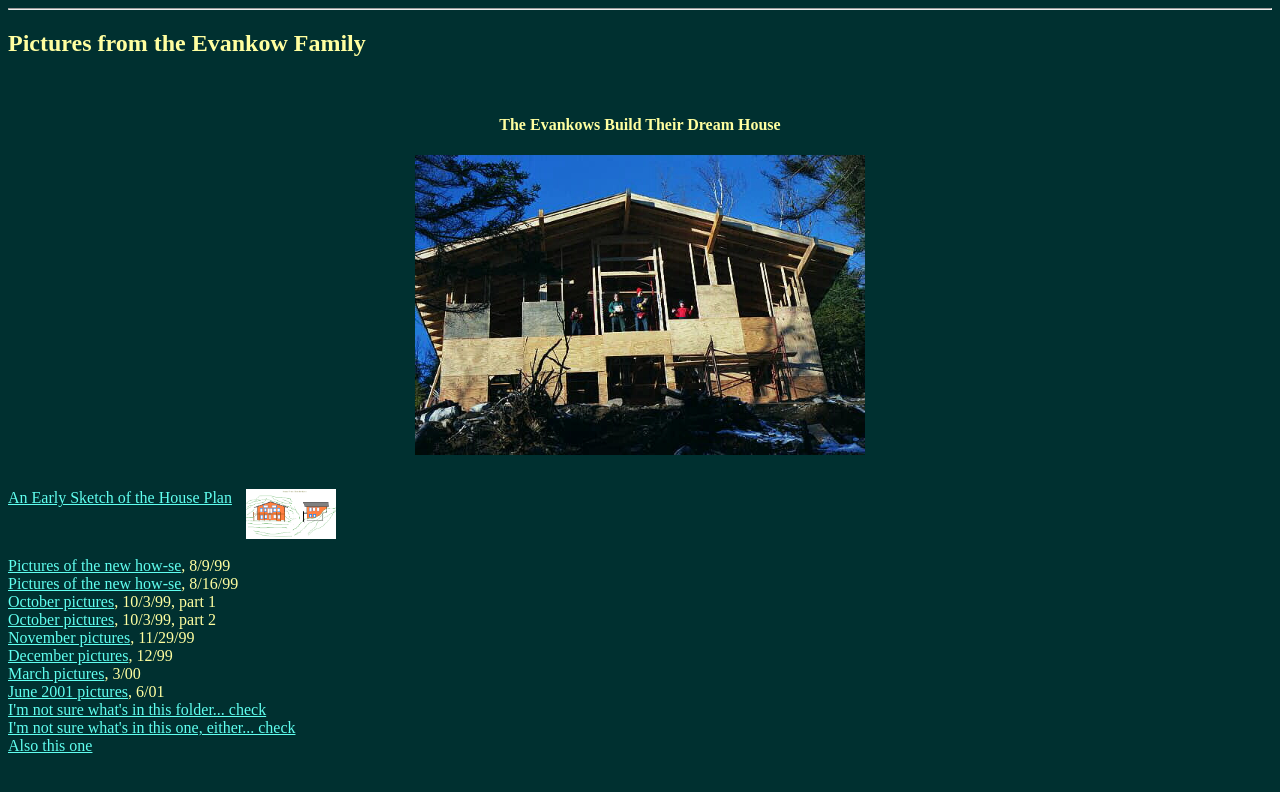
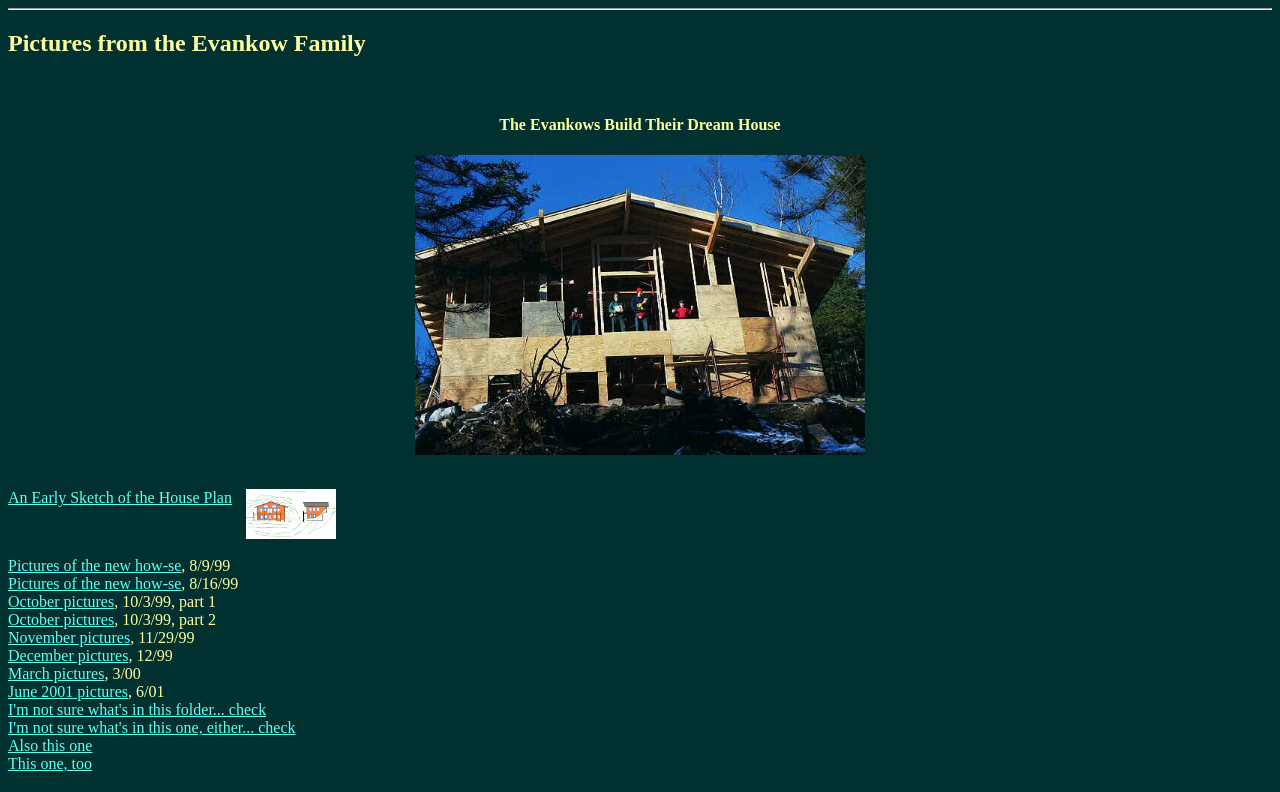
Before and after one commit to alice603/alice603.github.io, a plain HTML site: page index.html in a window 1280 px wide. Shown: the top 792 px of the page. Drawn offline with Linux system fonts and the light colour scheme.

Commit message:
some more

```diff
--- a/index.html
+++ b/index.html
@@ -53,6 +53,8 @@
 	either... check</a>
 <br>
 <a href="NewPics/index.html">Also this one</a>
+<br>
+<a href="Plans/index.html">This one, too</a>
 
 <br>
 <br>
```
